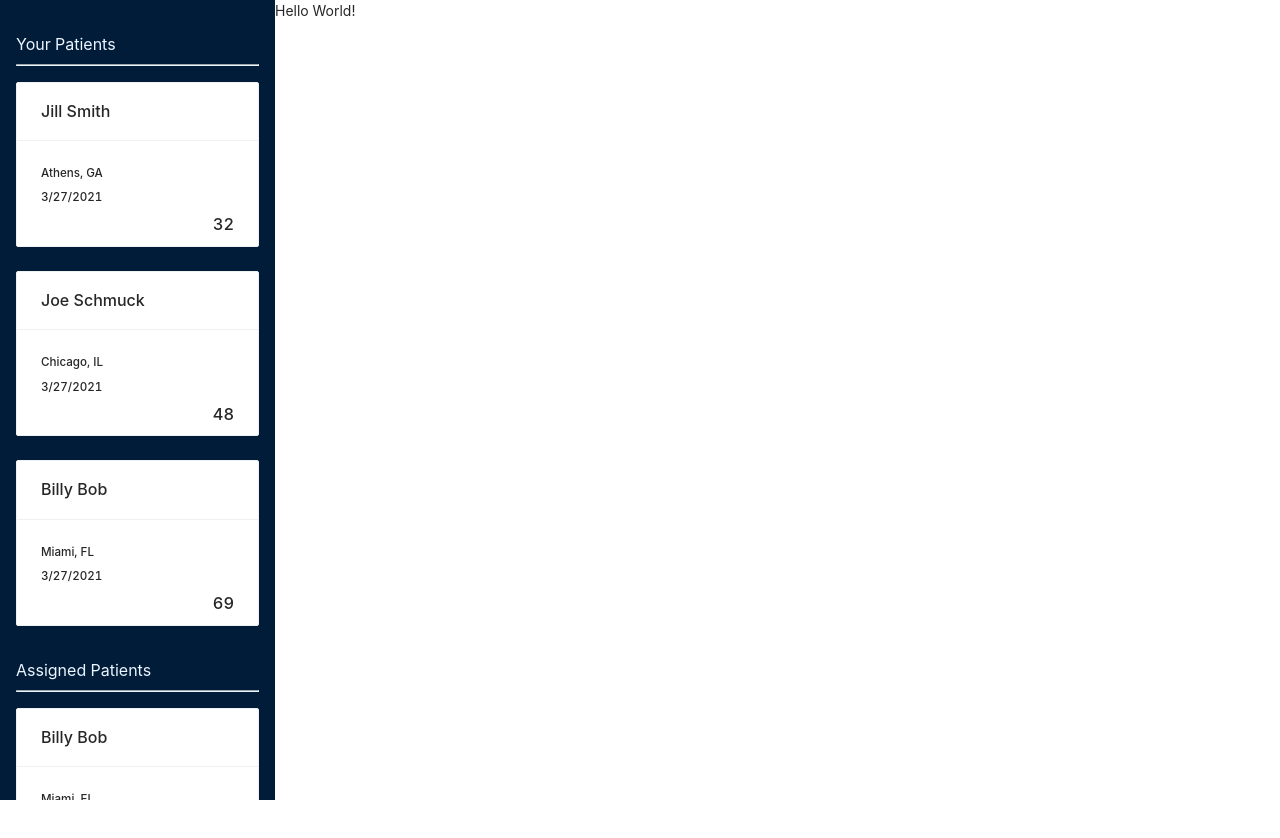
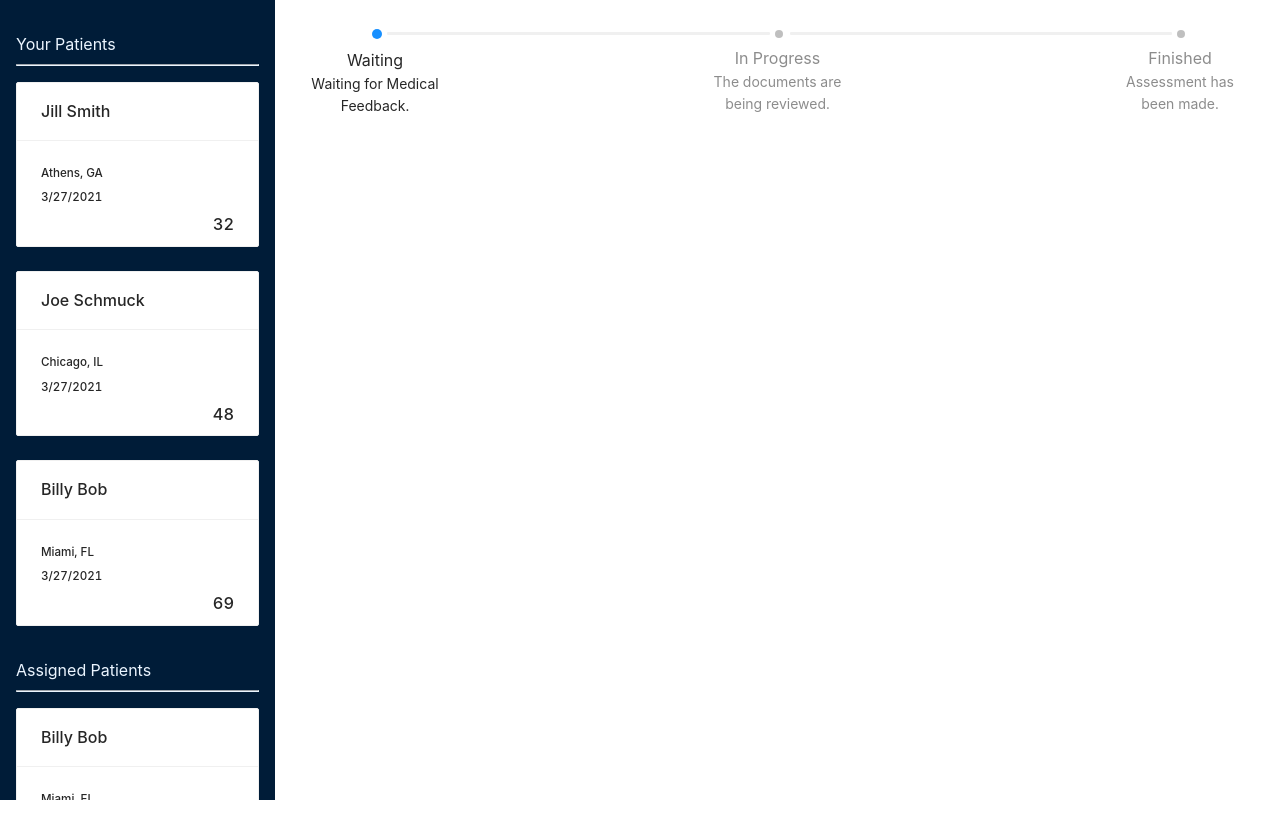
Before and after one commit to Astatium5/dr-lab, a React (Create React App) app in the folder client/: page /main in a window 1280 px wide. Shown: the top 838 px of the page. Built offline with nearby package versions, Linux system fonts and the light colour scheme.

Commit message:
Add PatientProgress.jsx

```diff
--- /dev/null
+++ b/client/src/components/PatientProgress.jsx
@@ -0,0 +1,26 @@
+import React from 'react';
+import PropTypes from 'prop-types';
+import { Steps } from 'antd';
+
+const { Step } = Steps;
+
+const progress = ['waiting', 'in-progress', 'finished'];
+
+// eslint-disable-next-line no-unused-vars
+function PatientProgress({ status }) {
+  console.log(progress.indexOf(status));
+
+  return (
+    <Steps progressDot current={progress.indexOf(status)}>
+      <Step title="Waiting" description="Waiting for Medical Feedback." />
+      <Step title="In Progress" description="The documents are being reviewed." />
+      <Step title="Finished" description="Assessment has been made." />
+    </Steps>
+  );
+}
+
+PatientProgress.propTypes = {
+  status: PropTypes.oneOf(progress).isRequired,
+};
+
+export default PatientProgress;
--- a/client/src/page/MainPage.jsx
+++ b/client/src/page/MainPage.jsx
@@ -2,6 +2,7 @@ import '../scss/main-page.scss';
 import React from 'react';
 import SideBar from '../components/SideBar';
 import PatientCard from '../components/PatientCard';
+import PatientProgress from '../components/PatientProgress';
 
 const date = new Date().toLocaleDateString();
 const patients = [
@@ -40,7 +41,9 @@ function MainPage() {
           <PatientCard patient={patient} className="patient-card" />
         ))}
       </SideBar>
-      <div className="content">Hello World!</div>
+      <div className="content">
+        <PatientProgress status="waiting" />
+      </div>
     </div>
   );
 }
--- a/client/src/scss/main-page.scss
+++ b/client/src/scss/main-page.scss
@@ -2,6 +2,7 @@
 
 .content {
   margin-left: $sidebar-width;
+  padding: 30px;
   height: 300vh;
 }
 
```
